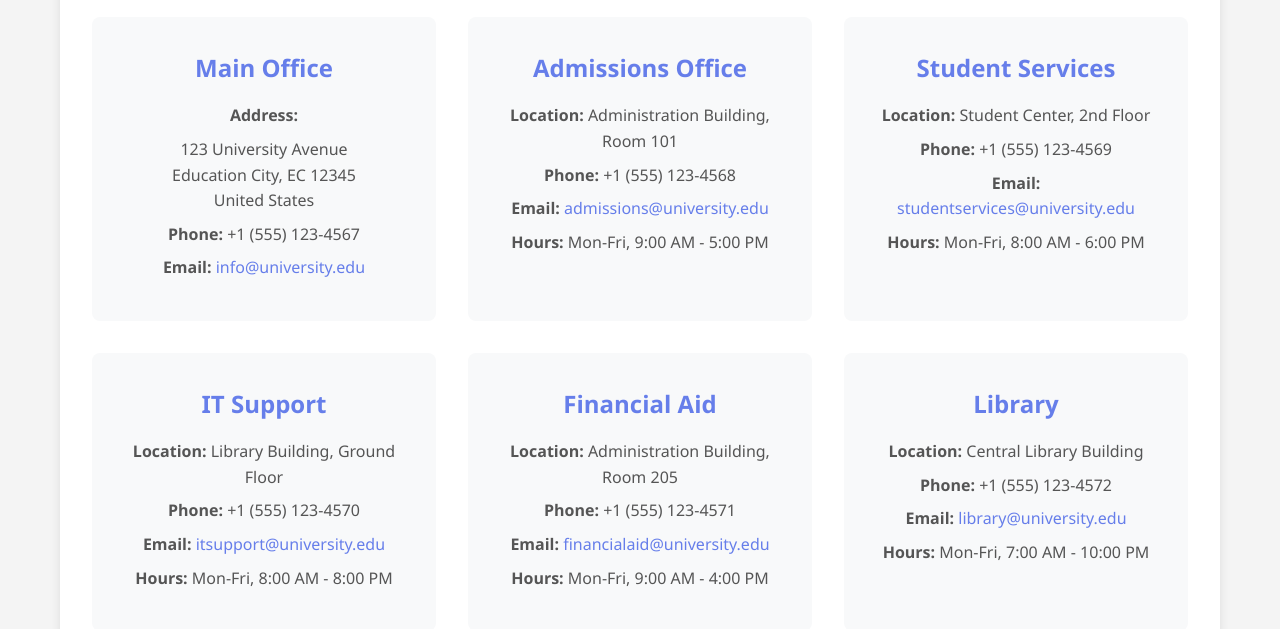
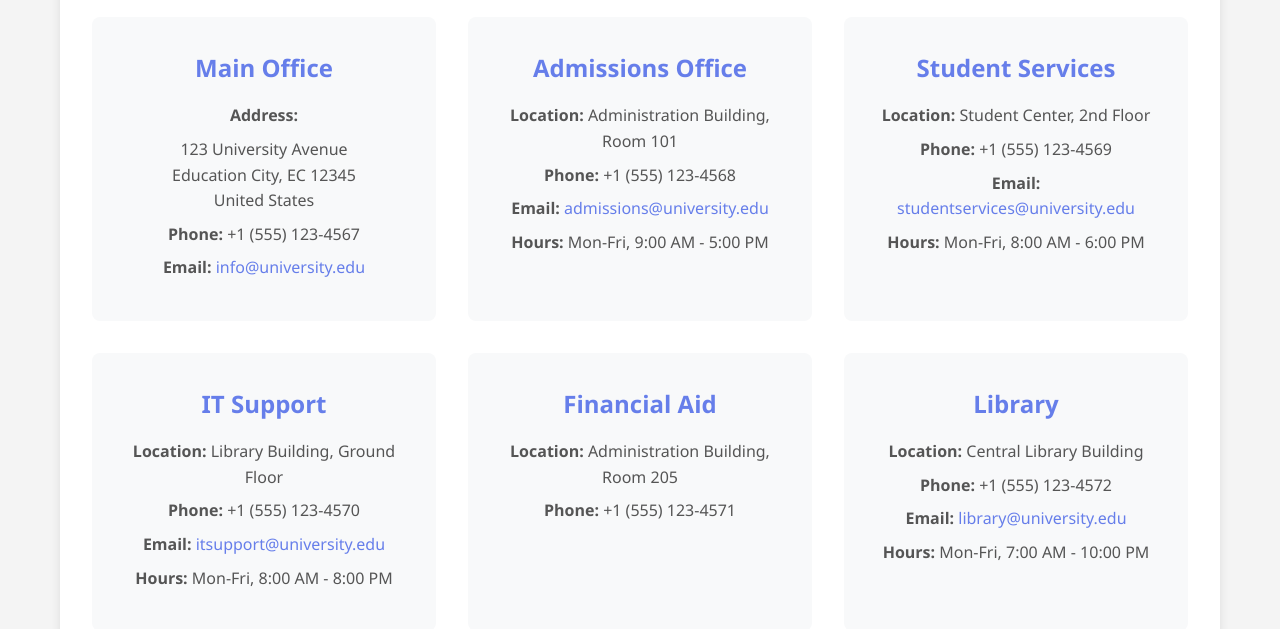
Before and after one commit to DevAssignment3/Assignment3, a website: page src/contact.html in a window 1280 px wide. Shown: the part 323-952 px from the top of the page. Drawn offline with Linux system fonts and the light colour scheme.

Commit message:
contact.html part done

```diff
--- a/src/contact.html
+++ b/src/contact.html
@@ -66,8 +66,7 @@
           <h3>Financial Aid</h3>
           <p><strong>Location:</strong> Administration Building, Room 205</p>
           <p><strong>Phone:</strong> +1 (555) 123-4571</p>
-          <p><strong>Email:</strong> <a href="mailto:financialaid@university.edu">financialaid@university.edu</a></p>
-          <p><strong>Hours:</strong> Mon-Fri, 9:00 AM - 4:00 PM</p>
+
         </div>
 
         <div class="contact-card">
```
